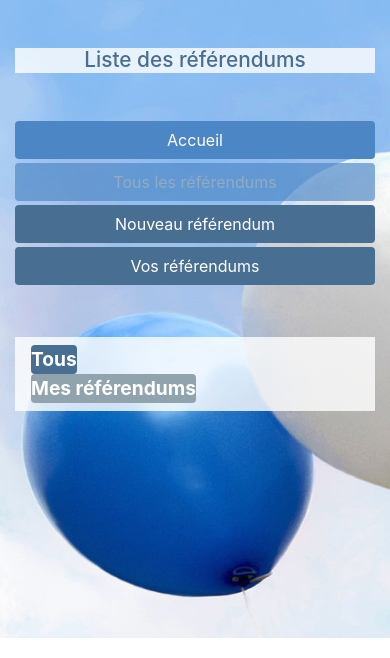
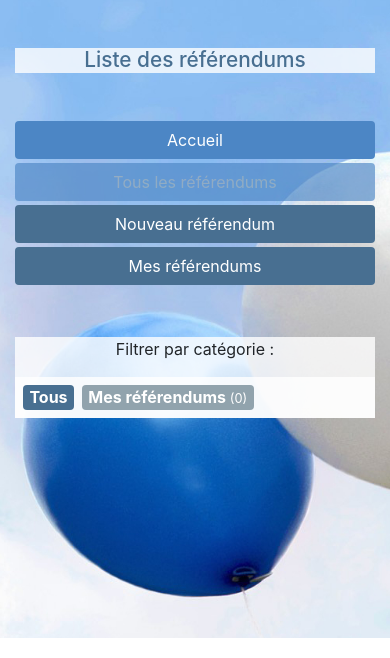
Before and after one commit to tohugaby/riclibre, a Django app: page /referendums in a window 390 px wide. Shown: the part 56-714 px from the top of the page. Run offline with Django 3.2, Linux system fonts and the light colour scheme; the visitor is signed in with stand-in values (Sample User, id 1); data that the repository does not hold is empty; parts of the project's set-up code (start-up, migrations or seed data) failed here and were passed over; some libraries are stand-ins or nearby versions.

Commit message:
feat, fix : rewrite referendum filter bar
- add a method to Category model to get number of related published
referendums
- adapt categories filter bar to be responsive
- add tooltips on categories badges

5cfb78714baf143f276a089f Improve user experience

```diff
--- a/referendum/templates/referendum/referendum_detail.html
+++ b/referendum/templates/referendum/referendum_detail.html
@@ -17,8 +17,10 @@
         <p class="lead">
             {% for categorie in referendum.categories.all %}
                 <a href="{% url 'category' categorie.slug %}"
-                   class="badge white-text {% cycle 'bluefr-bg' 'redfr-bg' 'greyfr-bg' 'blue2-bg' 'blue3-bg' %}">
-                    {{ categorie }}
+                   class="badge white-text {% cycle 'bluefr-bg' 'redfr-bg' 'greyfr-bg' 'blue2-bg' 'blue3-bg' %}"
+                   data-toggle="tooltip" data-placement="top"
+                   title="Voir les {{ categorie.nb_published_referendums }} référendum(s) de la catégorie {{ categorie }}">
+                    {{ categorie }} <small>({{ categorie.nb_published_referendums }})</small>
                 </a>
             {% endfor %}
             <span class="float-md-right">
--- a/referendum/templates/referendum/referendum_list.html
+++ b/referendum/templates/referendum/referendum_list.html
@@ -7,31 +7,7 @@
 
 
 {% block filter_buttons %}
-    <nav class="navbar  navbar-expand-lg white-transp-bg mb-2">
-        <ul class="navbar-nav mr-auto">
-            <li class="nav-item mr-2">
-                <a href="{% url 'referendum_list' %}" class="badge nav-link badge-med white-text blue3-bg display-4">
-                    Tous
-                </a>
-            </li>
-            {% if user.is_authenticated %}
-                <li class="nav-item mr-2">
-                    <a href="{% url 'my_referendums' %}"
-                       class="badge nav-link badge-med white-text greyfr-bg display-4">
-                        Mes référendums
-                    </a>
-                </li>
-            {% endif %}
-            {% for categorie in categories %}
-                <li class="nav-item mr-2">
-                    <a href="{% url 'category' categorie.slug %}"
-                       class="badge nav-link badge-med white-text {% cycle 'bluefr-bg' 'redfr-bg' 'greyfr-bg' 'blue2-bg' 'blue3-bg' %}">
-                        {{ categorie }}
-                    </a>
-                </li>
-            {% endfor %}
-        </ul>
-    </nav>
+    {% include 'referendum/snippets/referendum_filters.html' %}
 {% endblock %}
 
 {% block content %}
--- a/referendum/templates/referendum/snippets/base_action_buttons.html
+++ b/referendum/templates/referendum/snippets/base_action_buttons.html
@@ -26,7 +26,7 @@
 <div class="col-lg-3  col-md-6 mb-1">
     {% if user.is_authenticated %}
         {% if not request.path == '/my-referendums' %}
-            <a href="{% url 'my_referendums' %}" class="btn blue3-bg col-12 white-text">Vos référendums</a>
+            <a href="{% url 'my_referendums' %}" class="btn blue3-bg col-12 white-text">Mes référendums</a>
         {% else %}
             <button class="btn blue3-bg col-12 greyfr" disabled>Mes référendums</button>
         {% endif %}
--- /dev/null
+++ b/referendum/templates/referendum/snippets/referendum_filters.html
@@ -0,0 +1,26 @@
+<div class="white-transp-bg mb-1 justify-content-md-around">
+    <p class="text-center">Filtrer par catégorie : </p>
+    <div class="d-flex flex-wrap white-transp-bg mb-1 p-1">
+        <a href="{% url 'referendum_list' %}" class="badge badge-med white-text blue3-bg m-1"
+           data-toggle="tooltip" data-placement="top"
+           title="Voir tous les référendums">
+            Tous
+        </a>
+        {% if user.is_authenticated %}
+            <a href="{% url 'my_referendums' %}" class="badge badge-med white-text greyfr-bg m-1"
+               data-toggle="tooltip" data-placement="top"
+               title="Voir vos {{ user.referendum_set.count }} référendums">
+                Mes référendums <small>({{ user.referendum_set.count }})</small>
+            </a>
+        {% endif %}
+        {% for categorie in categories %}
+            <a href="{% url 'category' categorie.slug %}"
+               class="badge badge-med white-text m-1
+{% cycle 'bluefr-bg' 'redfr-bg' 'greyfr-bg' 'blue2-bg' 'blue3-bg' %}"
+               data-toggle="tooltip" data-placement="top"
+               title="Voir les {{ categorie.nb_published_referendums }} référendum(s) de la catégorie {{ categorie }}">
+                {{ categorie }} <small>({{ categorie.nb_published_referendums }})</small>
+            </a>
+        {% endfor %}
+    </div>
+</div>
--- a/riclibre/static/custom/css/theme.css
+++ b/riclibre/static/custom/css/theme.css
@@ -181,5 +181,5 @@ input
 
 .badge-med
 {
-    font-size: 1.2rem;
+    font-size: 1rem;
 }
```
Also changed, not shown: referendum/models/referendum.py (+7 -0 lines).
